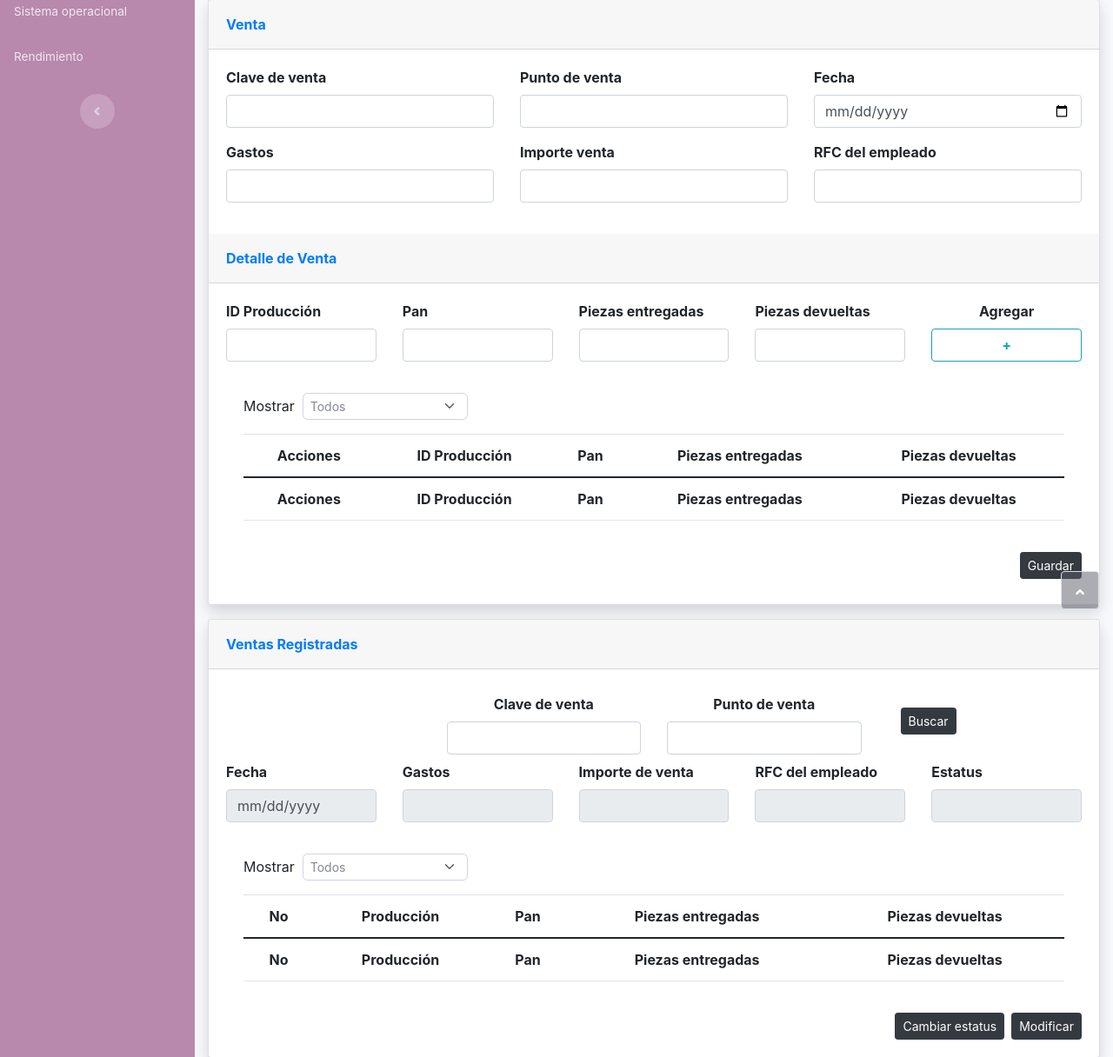
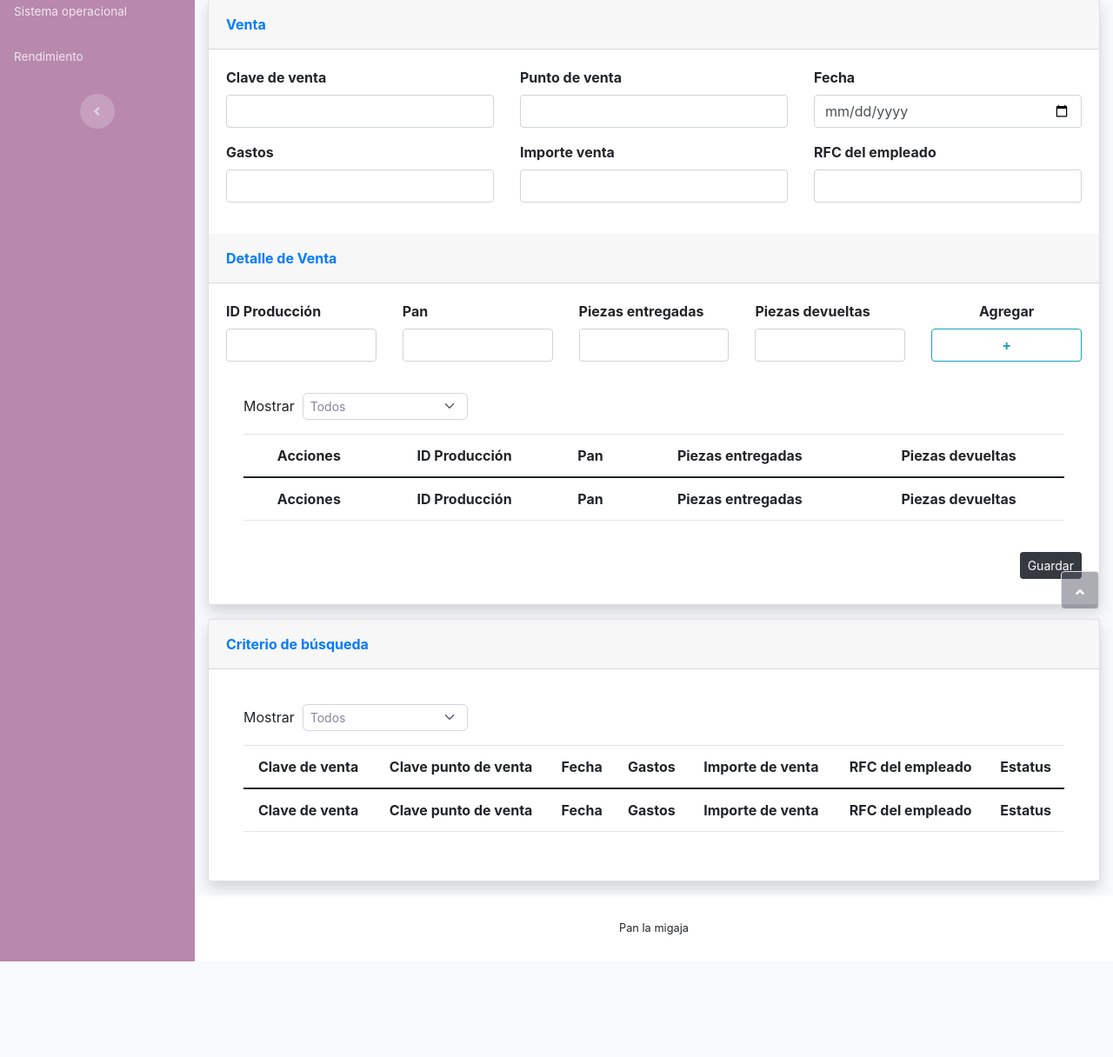
Before and after one commit to Norman-Arredondo/proyecto_bread_system, a PHP site: page /ventas.php in a window 1280 px wide. Shown: the part 83-1299 px from the top of the page at 87% size. After the commit the page ends 1189 px from the top, so only its background shows below. Run offline with PHP 8.4, Linux system fonts and the light colour scheme.

Commit message:
Ventas
Corregir tabla de abajo y comentar código viejo

```diff
--- a/ventas.php
+++ b/ventas.php
@@ -114,6 +114,70 @@ include("templates/menu.php");
 
             <div class="card shadow mb-3">
                 <div class="card-header py-3">
+                    <p class="text-primary m-0 fw-bold">Criterio de búsqueda</p>
+                </div>
+                <form id="" action="" method="POST">
+                    <div class="card-body">
+
+                        <div class="card-body">
+                            <div class="row align-items-center">
+                                <div class="col-md-6 text-nowrap ">
+                                    <form id="select_" action="" method="POST">
+                                        <div id="dataTable_length" class="dataTables_length" aria-controls="dataTable"><label class="form-label">Mostrar&nbsp;
+                                                <select class="d-inline-block form-select form-select-sm" id="opc" name="opc">
+                                                    <option value="2" selected="">Todos</option>
+                                                    <option value="1">Vigente</option>
+                                                    <option value="0">No vigente</option>
+                                                </select>&nbsp;</label>
+                                        </div>
+                                    </form>
+                                </div>
+                            </div>
+
+                            <div class="table-responsive table mt-2" id="dataTable" role="grid" aria-describedby="dataTable_info">
+                                <table class="table my-0" id="">
+                                    <thead>
+                                        <tr style="text-align: center;">
+                                            <th>Clave de venta</th>
+                                            <th>Clave punto de venta</th>
+                                            <th>Fecha</th>
+                                            <th>Gastos</th>
+                                            <th>Importe de venta</th>
+                                            <th>RFC del empleado</th>
+                                            <th>Estatus</th>
+                                        </tr>
+                                    </thead>
+                                    <tbody>
+                                        <?php
+                                        /*
+                                            $pto_vta = new pto_vta();
+                                            $pto_vta->recuperar();
+                                            */
+                                        ?>
+                                    </tbody>
+                                    <tfoot>
+                                        <tr style="text-align: center;">
+                                            <td><strong>Clave de venta</strong></td>
+                                            <td><strong>Clave punto de venta</strong></td>
+                                            <td><strong>Fecha</strong></td>
+                                            <td><strong>Gastos</strong></td>
+                                            <td><strong>Importe de venta</strong></td>
+                                            <td><strong>RFC del empleado</strong></td>
+                                            <td><strong>Estatus</strong></td>
+                                        </tr>
+                                    </tfoot>
+                                </table>
+                            </div>
+                        </div>
+                    </div>
+                </form>
+            </div>
+
+
+                                    <!--
+
+            <div class="card shadow mb-3">
+                <div class="card-header py-3">
                     <p class="text-primary m-0 fw-bold">Ventas Registradas</p>
                 </div>
                 <form id="" action="" method="POST">
@@ -180,7 +244,7 @@ include("templates/menu.php");
                                         </tr>
                                     </thead>
                                     <tbody>
-                                        <?php
+                                    <?php
                                         /*
                                             $pto_vta = new pto_vta();
                                             $pto_vta->recuperar();
@@ -207,6 +271,8 @@ include("templates/menu.php");
                 </form>
             </div>
 
+-->
+
         </div>
     </div>
 
```
